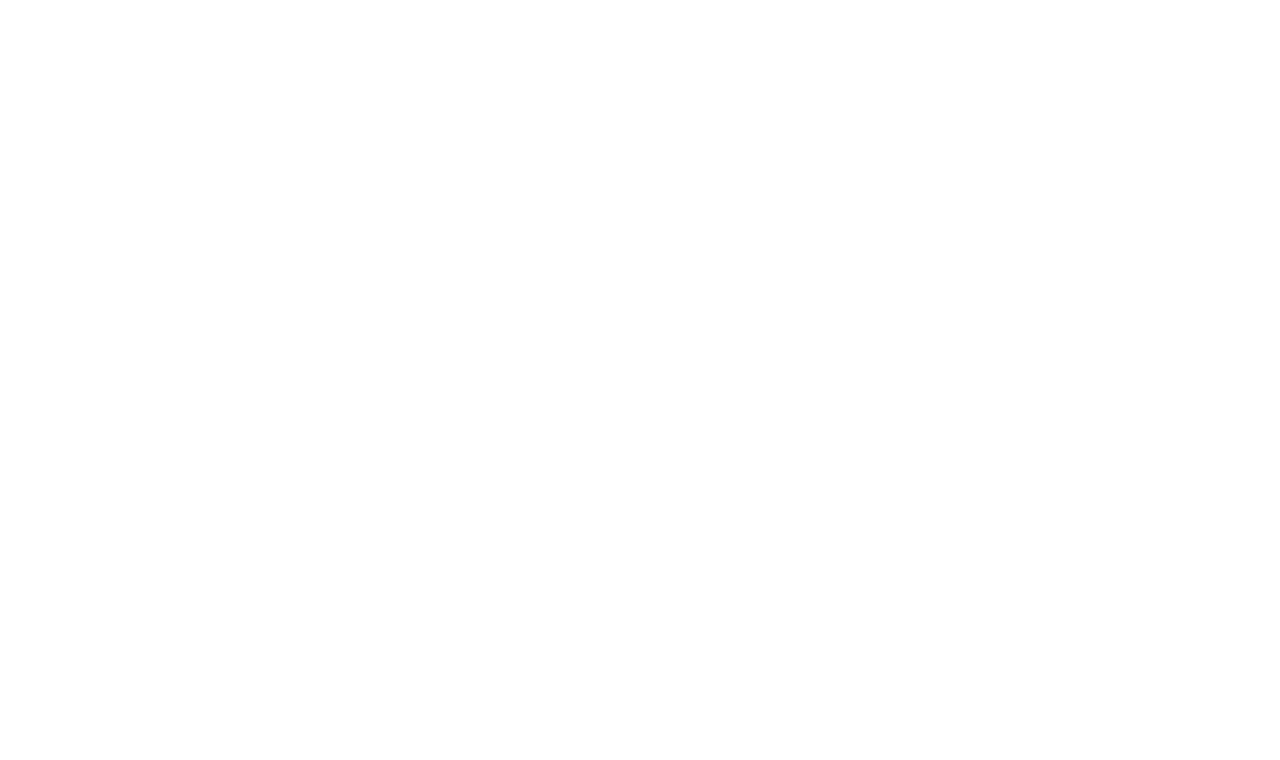
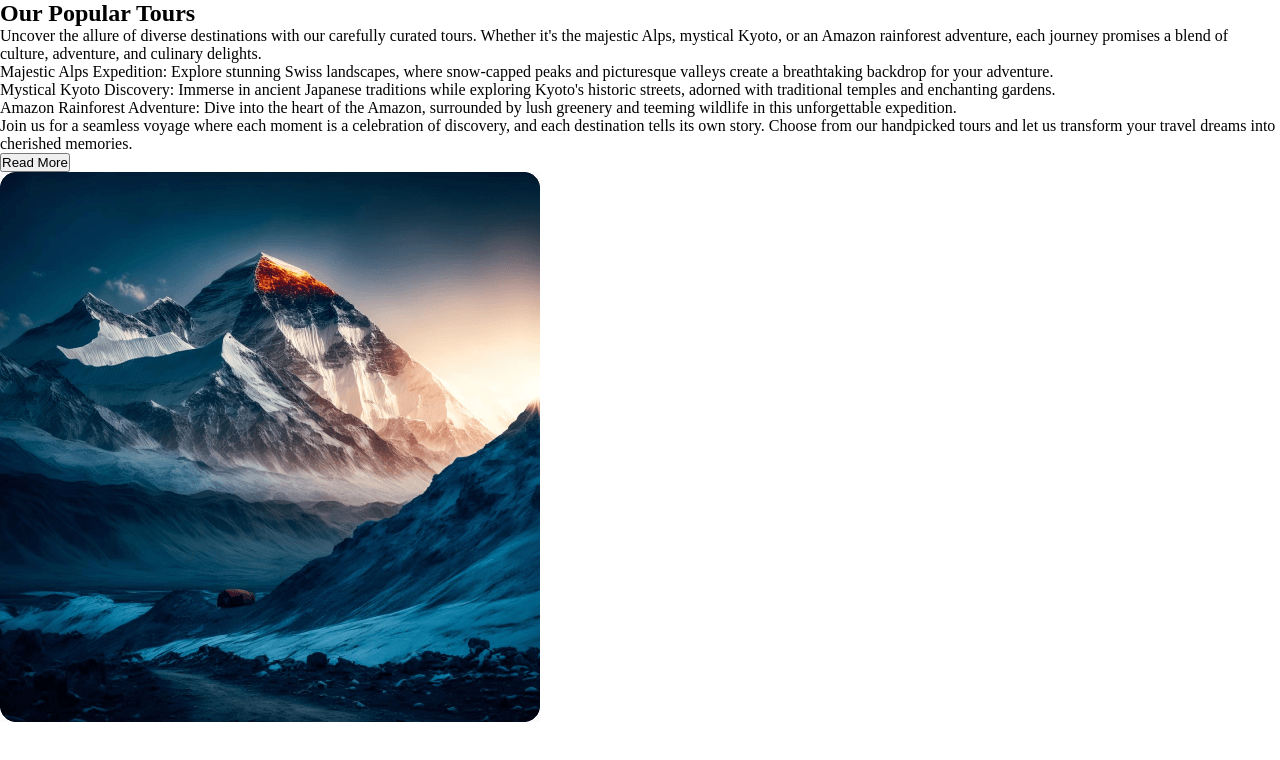
Before and after one commit to tisabbir/venture-vista, a plain HTML site: page index.html in a window 1280 px wide. Drawn offline with Linux system fonts and the light colour scheme.

Commit message:
all contents of popular section added

```diff
--- a/index.html
+++ b/index.html
@@ -16,10 +16,22 @@
 <!-- Our Popular Tour Section -->
         <section class="popular-tour">
             <div class="popular-tour--texts">
-
+                <h1 class="section-heading">Our Popular Tours</h1>
+                <p class="descriptions">
+                    Uncover the allure of diverse destinations with our carefully curated tours. Whether it's the majestic Alps, mystical Kyoto, or an Amazon rainforest adventure, each journey promises a blend of culture, adventure, and culinary delights.
+                </p>
+                <ul>
+                    <li>Majestic Alps Expedition: Explore stunning Swiss landscapes, where snow-capped peaks and picturesque valleys create a breathtaking backdrop for your adventure.</li>
+                    <li>Mystical Kyoto Discovery: Immerse in ancient Japanese traditions while exploring Kyoto's historic streets, adorned with traditional temples and enchanting gardens.</li>
+                    <li>Amazon Rainforest Adventure: Dive into the heart of the Amazon, surrounded by lush greenery and teeming wildlife in this unforgettable expedition.</li>
+                </ul>
+                <p class="descriptions">
+                    Join us for a seamless voyage where each moment is a celebration of discovery, and each destination tells its own story. Choose from our handpicked tours and let us transform your travel dreams into cherished memories.
+                </p>
+                <button class="btn-primary">Read More</button>
             </div>
             <div class="popular-tour--contents">
-                <img src="Images/" alt="" class="popular-tour--image">
+                <img src="Images/popular-tour.png" alt="" class="popular-tour--image">
             </div>
         </section>
     </body>
--- a/styles/style.css
+++ b/styles/style.css
@@ -1,5 +1,13 @@
+
+
+/* Common Shared Styles */
 * {
     margin: 0;
     padding: 0;
     box-sizing: border-box;
 }
+
+
+.section-heading {
+    color: black;
+}
```
